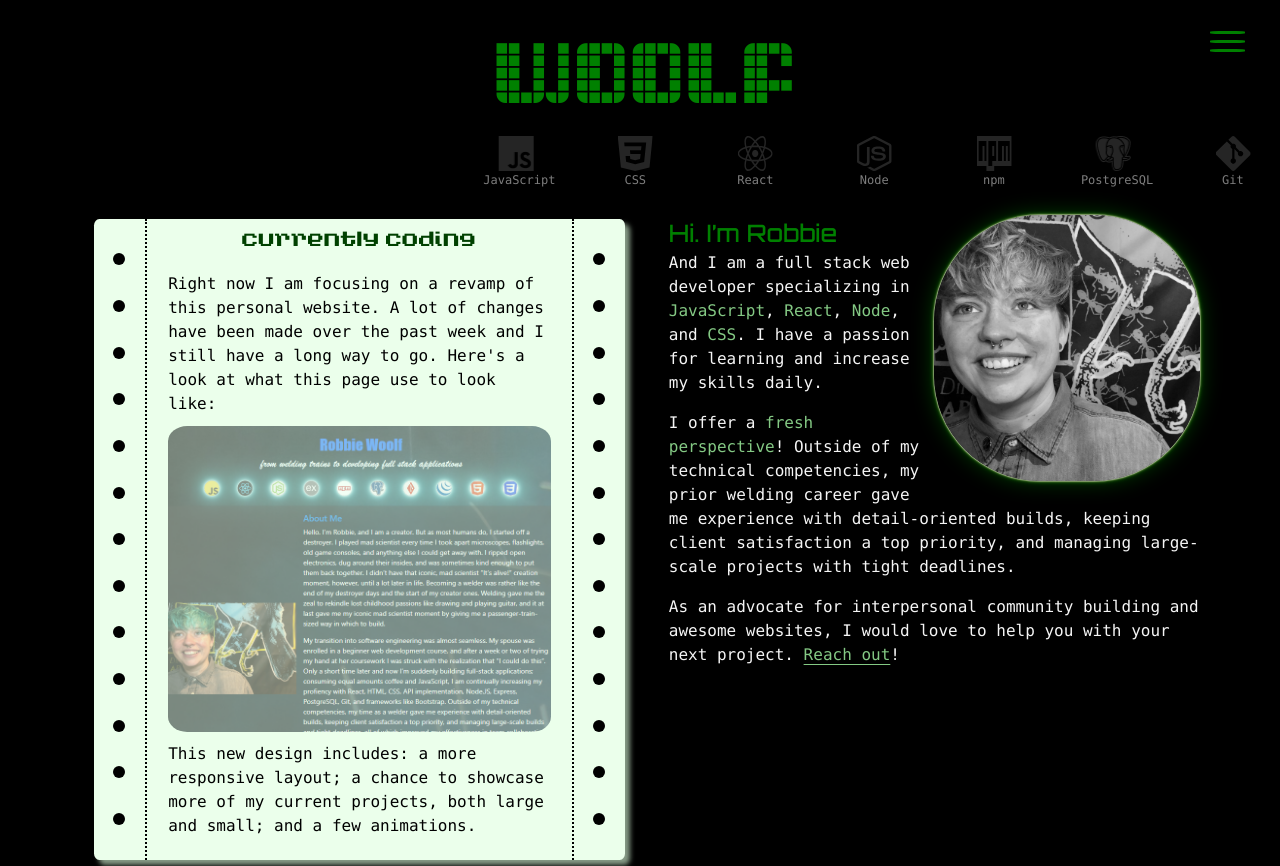
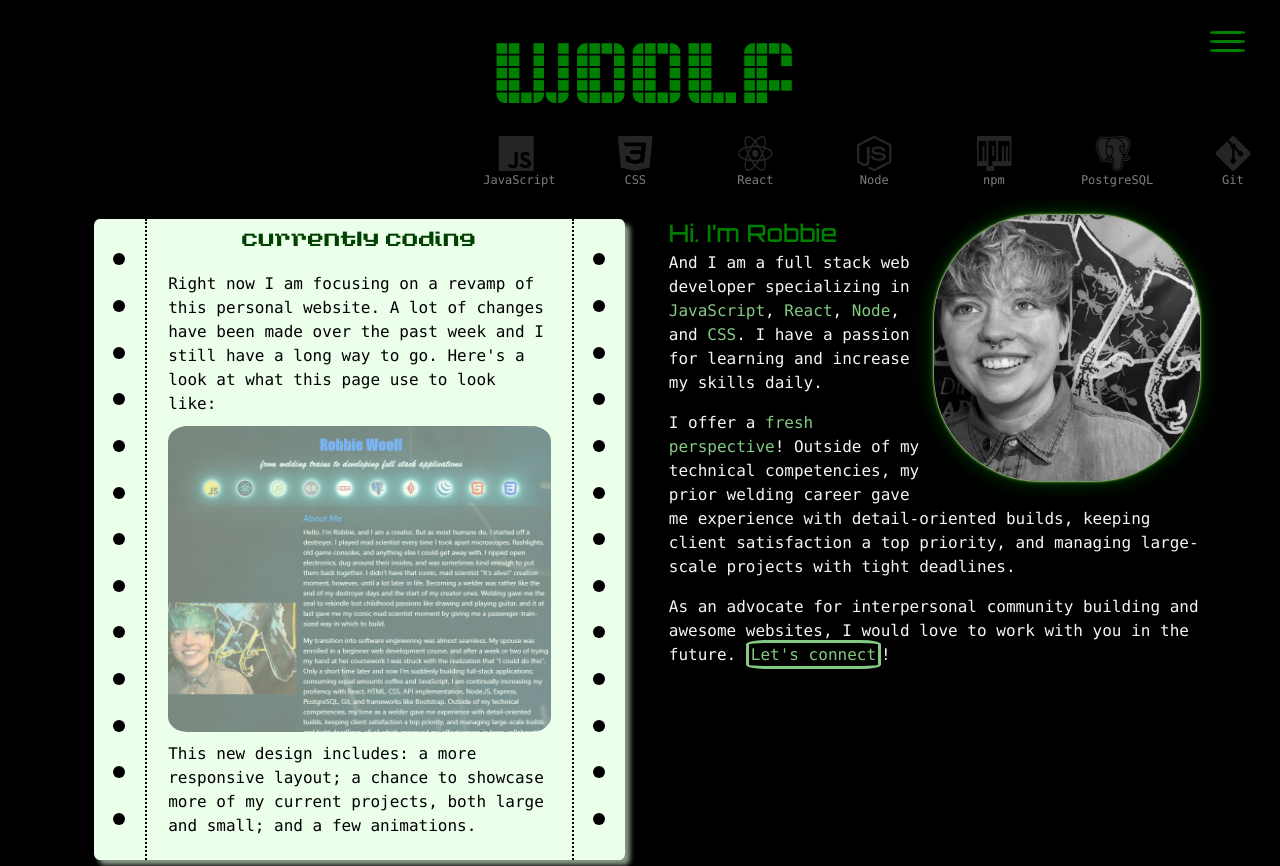
Before and after one commit to robbiemwoolf/website, a React (Create React App) app: page / in a window 1280 px wide. Shown: the top 866 px of the page. Built offline with nearby package versions, Linux system fonts and the light colour scheme.

Commit message:
updated about cta

```diff
--- a/src/about/About.css
+++ b/src/about/About.css
@@ -100,6 +100,18 @@
     color: var(--spotlight);
 }
 
+.cta {
+    color: var(--spotlight);
+    border-style: solid;
+    text-decoration: none;
+    border-radius: 15%;
+    padding: 2px;
+}
+
+.cta:hover {
+    color: var(--secondary);
+}
+
 @keyframes glow {
     100% {
       box-shadow:
--- a/src/about/About.js
+++ b/src/about/About.js
@@ -67,7 +67,7 @@ export default function About() {
                     <div className='body'>
                         <p>And I am a full stack web developer specializing in <span className='spotlight'>JavaScript</span>, <span className='spotlight'>React</span>, <span className='spotlight'>Node</span>, and <span className='spotlight'>CSS</span>. I have a passion for learning and increase my skills daily.</p>
                         <p>I offer a <span className='spotlight'>fresh perspective</span>! Outside of my technical competencies, my prior welding career gave me experience with detail-oriented builds, keeping client satisfaction a top priority, and managing large-scale projects with tight deadlines.</p>
-                        <p>As an advocate for interpersonal community building and awesome websites, I would love to help you with your next project. <span className='resume' alt='Resume' onClick={handleClick} title='Resume'>Reach out</span>!</p>
+                        <p>As an advocate for interpersonal community building and awesome websites, I would love to work with you in the future. <a href='#contact' className='cta'>Let's connect</a>!</p>
                     </div>
                 </div>
             </div>
```
